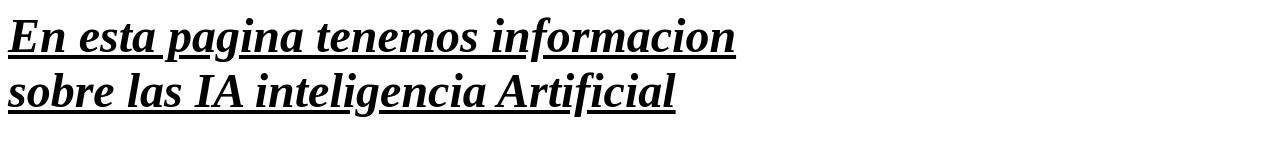
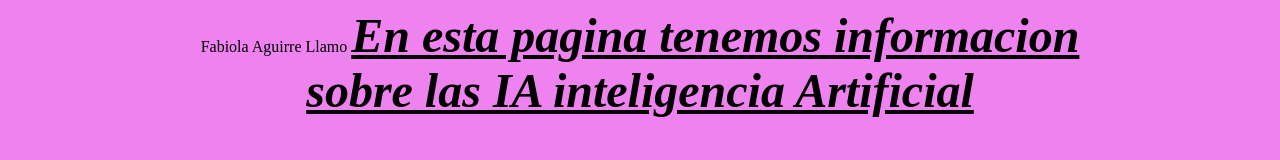
Before and after one commit to fabiolaaguirrellamo-spec/Dgato, a plain HTML site: page Proyecto/Pagina web.html in a window 1280 px wide. Drawn offline with Linux system fonts and the light colour scheme.

Commit message:
Update Pagina web.html

```diff
--- a/Proyecto/Pagina web.html
+++ b/Proyecto/Pagina web.html
@@ -6,10 +6,9 @@
     <title>Document</title>
 
 
-
-
 </head>
-<body>
+<body bgcolor="violet">
+    <center></H1> Fabiola Aguirre Llamo </H1>
     <font face="FORTE" size="30" color= "black">
             <b> <!negrita> <i> <italita> <u><!underline>
                 En esta pagina tenemos informacion <br> <!break>
```
